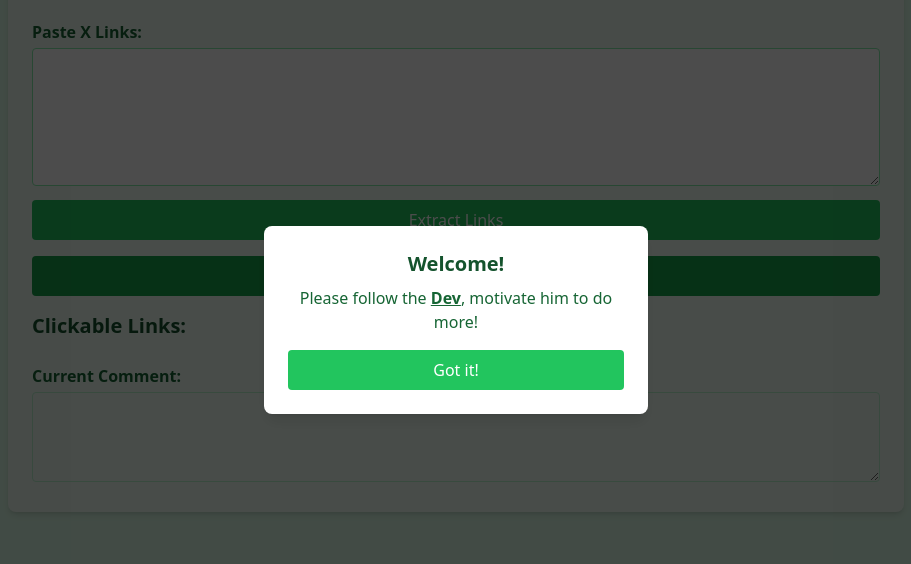
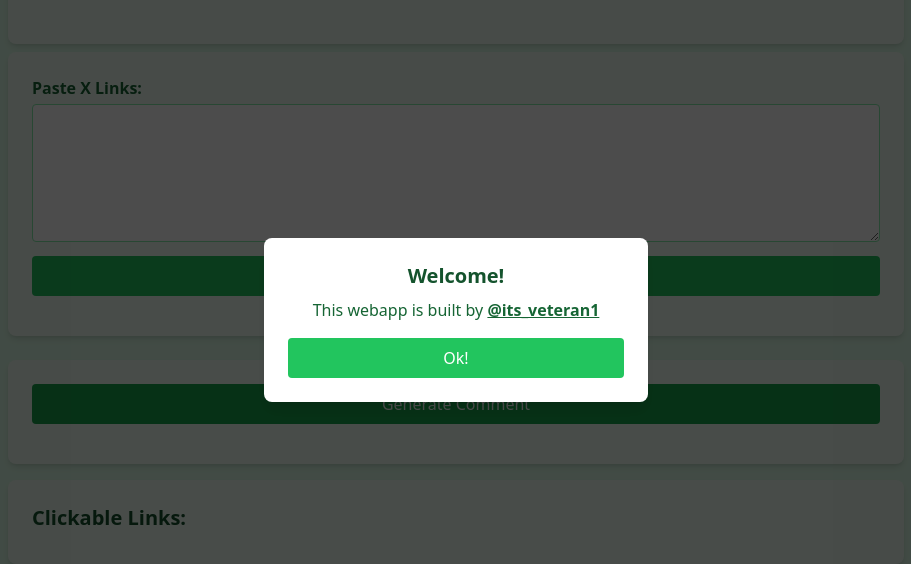
Before and after one commit to Veteranalpha/YAPASSIST, a website: page public/index.html in a window 1280 px wide. Shown: the part 80-644 px from the top of the page, without its empty margins (184-1095 px from the left). Drawn offline with nearby package versions, Linux system fonts and the light colour scheme.

Commit message:
adding touches to the ux

```diff
--- a/public/index.html
+++ b/public/index.html
@@ -18,30 +18,30 @@
       >
         <h2 class="text-xl font-bold mb-2 text-green-900">Welcome!</h2>
         <p class="mb-4 text-green-800">
-          Please follow the
+          This webapp is built by
           <a
             href="https://x.com/its_veteran1"
             target="_blank"
             class="font-semibold underline"
-            >Dev</a
-          >, motivate him to do more!
+            >@its_veteran1</a
+          >
         </p>
         <button
           id="close-modal"
           class="w-full px-4 py-2 bg-green-500 text-white rounded hover:bg-green-600"
         >
-          Got it!
+          Ok!
         </button>
       </div>
     </div>
     <!-- App container -->
     <div
-      class="w-full max-w-md sm:max-w-4xl bg-green-50 p-4 sm:p-6 rounded-lg shadow-md z-40"
+      class="w-full max-w-md sm:max-w-4xl bg-green-50 px-4 mb-2 sm:p-6 rounded-lg shadow-md z-40"
     >
     <div class="inline-flex items-center">
 
   <h1
-        class="text-xl sm:text-3xl font-bold mb-4 sm:mb-6 text-green-900 text-center"
+        class="text-xl sm:text-3xl font-bold mb-2 sm:mb-6 text-green-900 text-center"
       >
         𝖸𝖠𝖯𝖠𝖲𝖲𝖨𝖲𝖳 𝖯𝖱𝖮
       </h1>
@@ -50,6 +50,10 @@
 
       <!-- Links textarea -->
       <!-- Links textarea -->
+    </div>
+  <div
+      class="w-full max-w-md sm:max-w-4xl bg-green-50 p-4 sm:p-6 rounded-lg shadow-md z-40 mb-2"
+  >
 <div class="mb-4">
   <label class="block font-semibold mb-1 text-green-800">Paste X Links:</label>
   <textarea
@@ -64,10 +68,13 @@
     Extract Links
   </button>
 </div>
-
+  </div>
 <!-- Removed comments textarea completely -->
 
 <!-- Generate Comment Button -->
+ <div
+      class="w-full max-w-md sm:max-w-4xl bg-green-50 p-4 sm:p-6 rounded-lg shadow-md z-40 my-4"
+    >
 <div class="mb-4">
   <button
     id="generate-comment"
@@ -76,24 +83,19 @@
     Generate Comment
   </button>
 </div>
-
+ </div>
 <!-- Links list -->
+ <div
+      class="w-full max-w-md sm:max-w-4xl bg-green-50 p-4 sm:p-6 rounded-lg shadow-md z-40"
+    >
 <h2 class="text-lg sm:text-xl font-semibold mb-2 text-green-900">
   Clickable Links:
 </h2>
 <ul id="link-list" class="space-y-2 w-full max-w-md overflow-hidden"></ul>
 
 <!-- Current comment preview -->
-<div class="mt-4">
-  <label class="block font-semibold mb-1 text-green-800">Current Comment:</label>
-  <textarea
-    id="current-comment"
-    rows="3"
-    class="w-full p-2 border border-green-200 rounded bg-green-50 text-green-900"
-    readonly
-  ></textarea>
+
 </div>
-
       <!-- Links list -->
       <!-- <h2 class="text-lg sm:text-xl font-semibold mb-2 text-green-900">
         Clickable Links:
```
